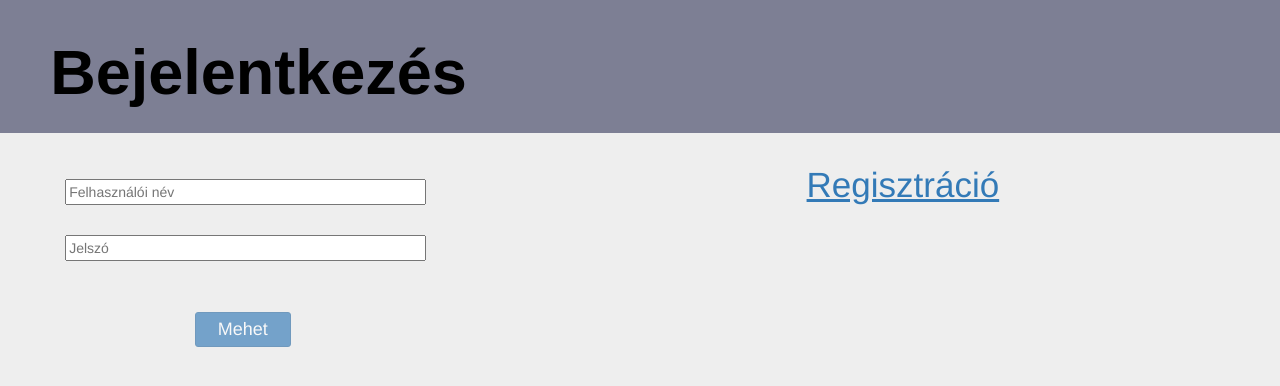
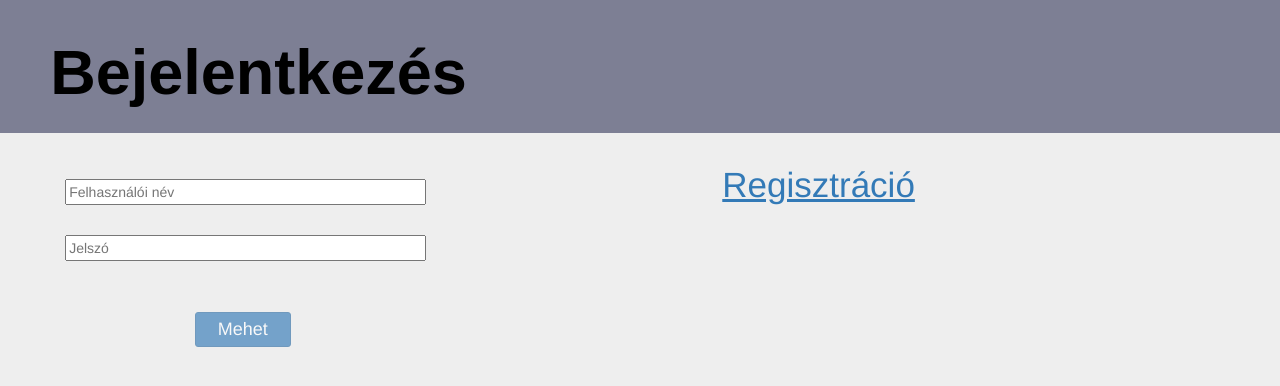
Before and after one commit to afromokus/forumEles, a PHP site: page / in a window 1280 px wide. Shown: the top 386 px of the page. Run offline with PHP 8.4, Linux system fonts and the light colour scheme.

Commit message:
Hibaszín módosítása megfelelő regisztrációs felirat nem csúszik le, megfelelő projekt kész közeli állapotban

```diff
--- a/3DLabCasc.css
+++ b/3DLabCasc.css
@@ -80,9 +80,10 @@ h1
 
 #regGomb
 {
-    padding-left: 30%;
+    padding-left: 23%;
     font-size: 250%;
     text-decoration: underline;
+    white-space: nowrap;
 }
 
 #regGombKozep
@@ -93,6 +94,13 @@ h1
 .linkTaroloMini
 {
     display: none;
+}
+
+.hibaVisszaJelzes
+{
+    color: red;
+    padding-right: 0;
+    margin-right: 0;
 }
 
 @media (max-width: 1080px)
```
